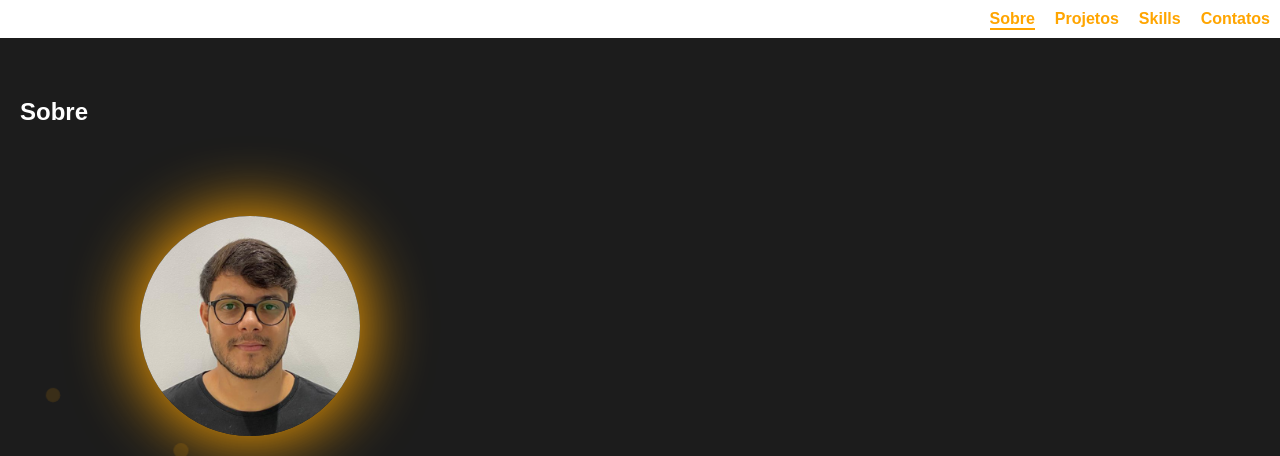
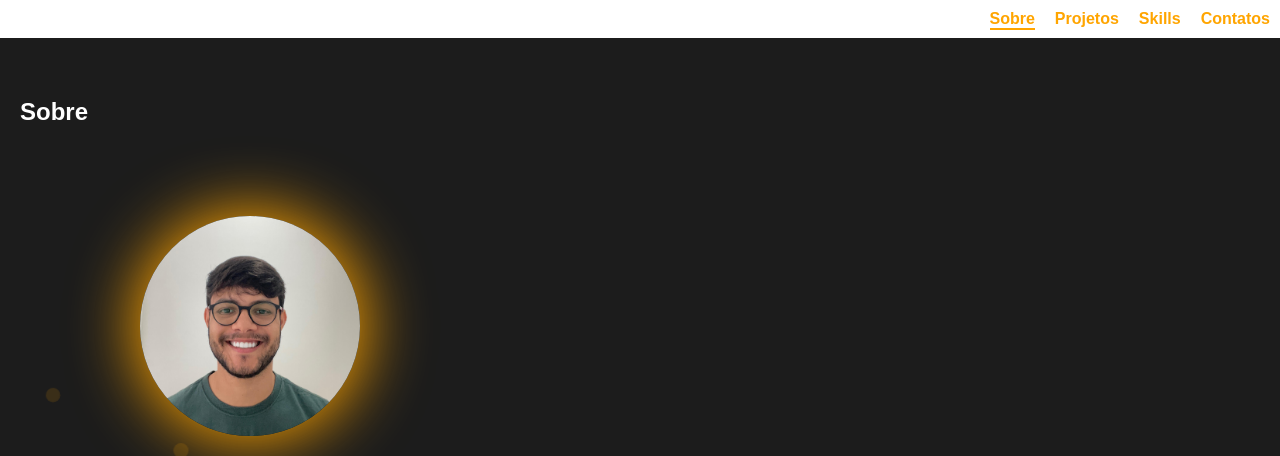
Before and after one commit to emersonolvs/profile, a plain HTML site: page index.html in a window 1280 px wide. Shown: the top 456 px of the page. Drawn offline with Linux system fonts and the light colour scheme.

Commit message:
alteracao foto

```diff
--- a/index.html
+++ b/index.html
@@ -25,7 +25,7 @@
     <h2>Sobre</h2>
     <div class="sobre-container">
       <div class="foto-lateral">
-        <img src="assets/foto.png" alt="Foto de perfil" class="perfil">
+        <img src="assets/foto.jpg" alt="Foto de perfil" class="perfil">
       </div>
 
       <div class="texto-sobre">
```
Also changed, not shown: assets/foto.jpg (added), assets/foto.png (deleted).
